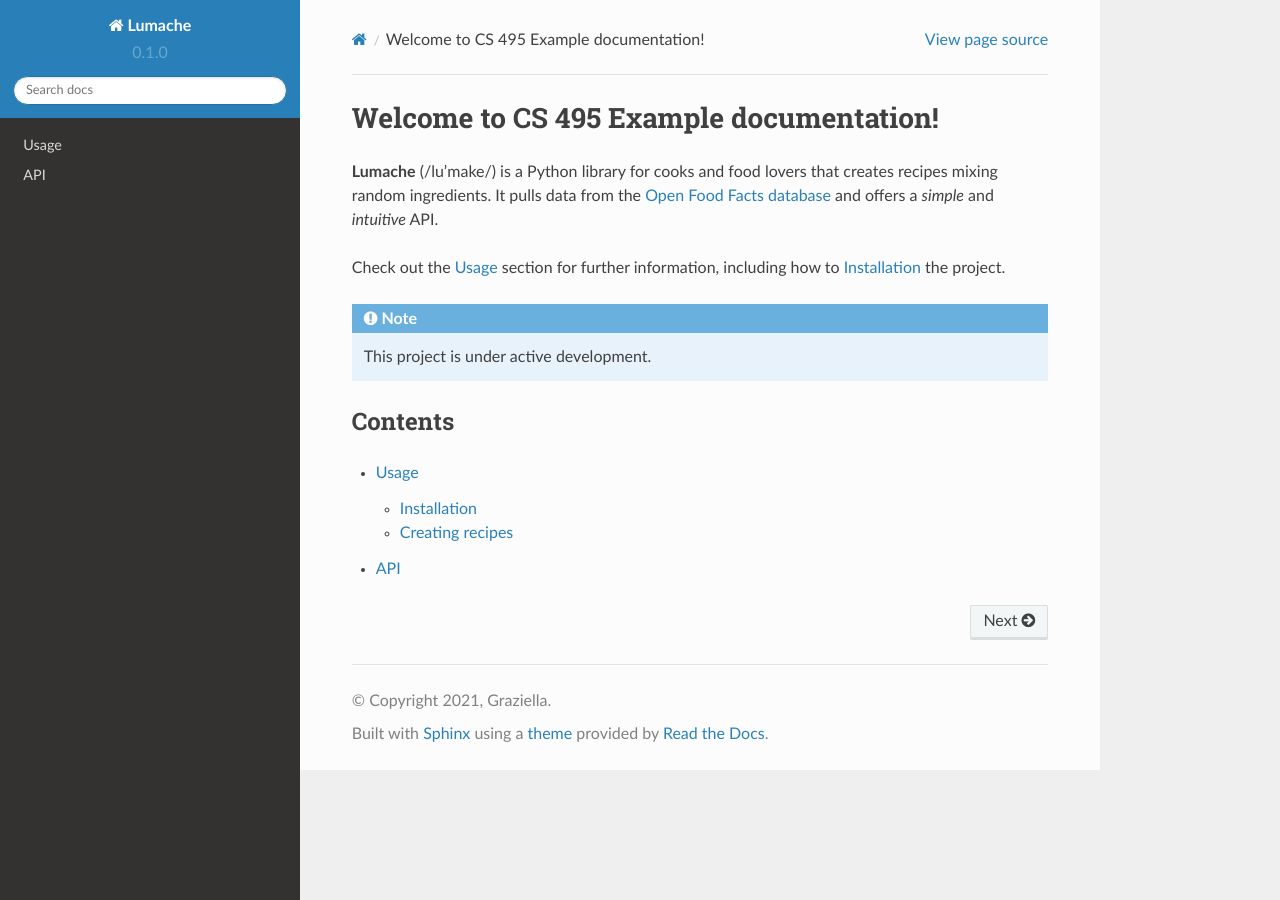
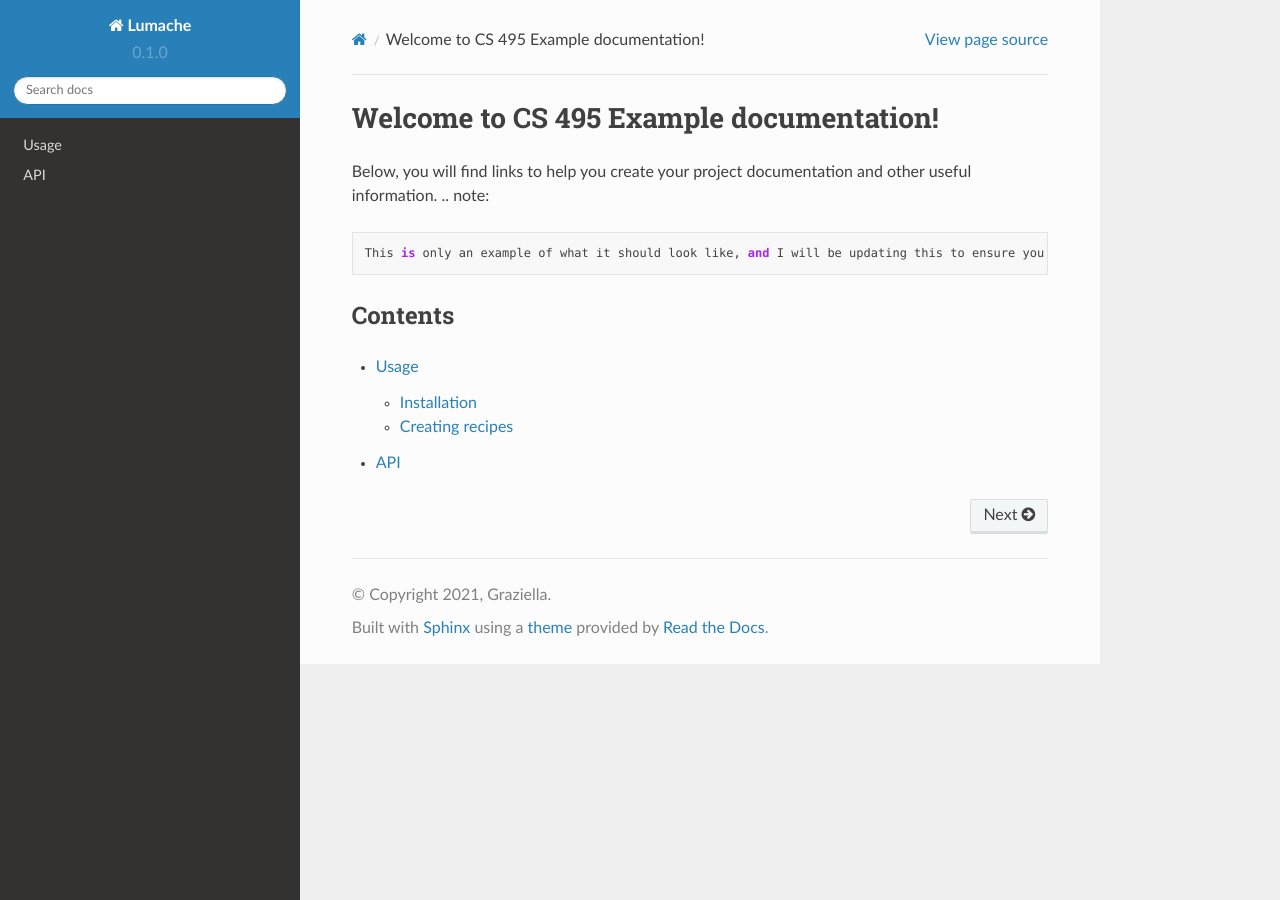
Before and after one commit to brisaacjohnson/cs495Example, a Sphinx documentation site: the page built from docs/source/index.rst, in a window 1280 px wide. Built offline with Sphinx 7.4.7 and the Read the Docs theme 2.0.0, drawn with Linux system fonts in a browser that asks for light colours.

Commit message:
Update index.rst

```diff
--- a/docs/source/index.rst
+++ b/docs/source/index.rst
@@ -1,17 +1,10 @@
 Welcome to CS 495 Example documentation!
 ===================================
 
-**Lumache** (/lu'make/) is a Python library for cooks and food lovers
-that creates recipes mixing random ingredients.
-It pulls data from the `Open Food Facts database <https://world.openfoodfacts.org/>`_
-and offers a *simple* and *intuitive* API.
-
-Check out the :doc:`usage` section for further information, including
-how to :ref:`installation` the project.
-
+Below, you will find links to help you create your project documentation and other useful information.
 .. note::
 
-   This project is under active development.
+   This is only an example of what it should look like, and I will be updating this to ensure you all have some concrete to follow.
 
 Contents
 --------
```
